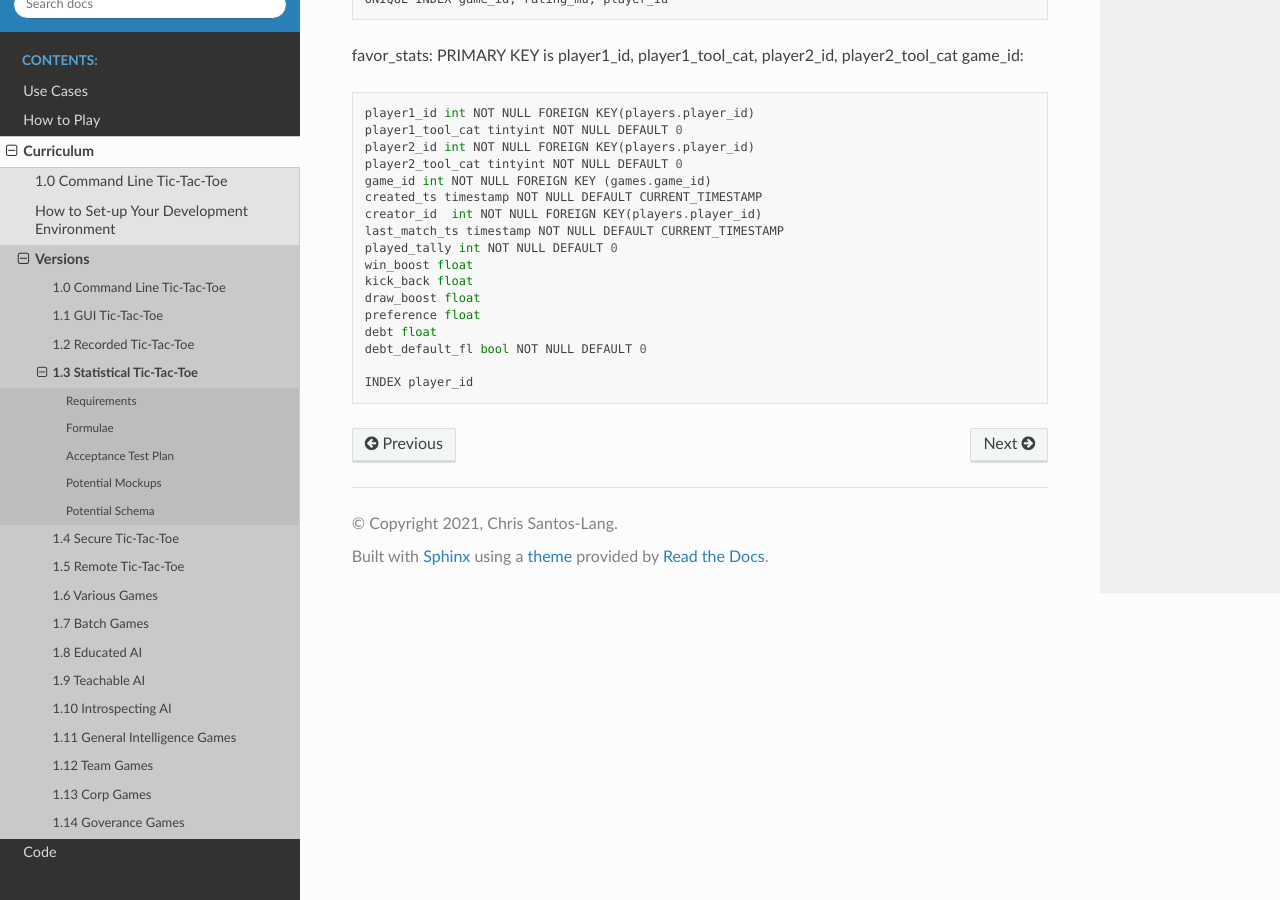
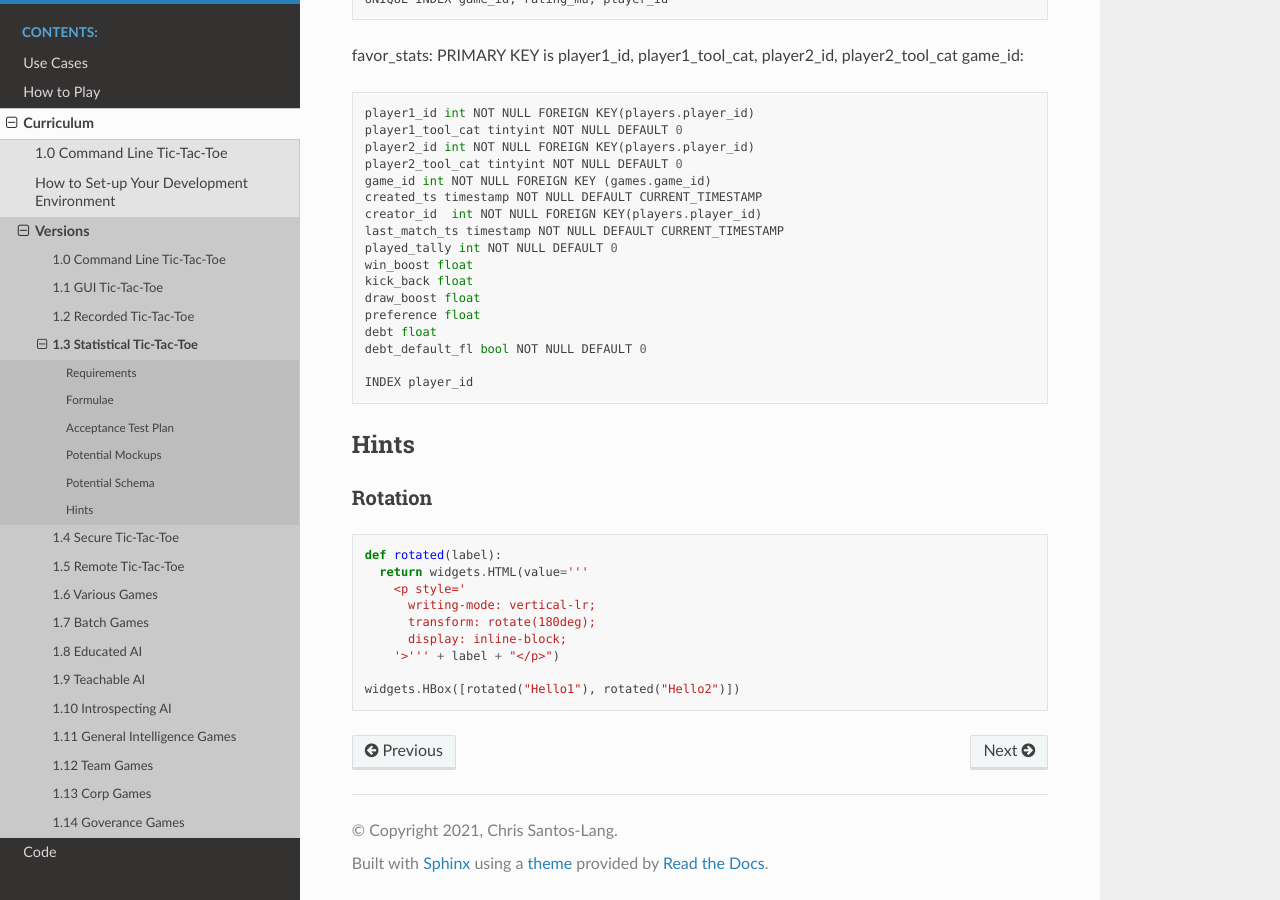
Before and after one commit to ChrisSantosLang/redscience, a Sphinx documentation site: the page built from docs/source/releases/stats.rst, in a window 1280 px wide and 900 px high, scrolled down 8526 px. Built offline with Sphinx 7.4.7 and the Read the Docs theme 2.0.0, drawn with Linux system fonts in a browser that asks for light colours.

Commit message:
Update stats.rst

```diff
--- a/docs/source/releases/stats.rst
+++ b/docs/source/releases/stats.rst
@@ -484,3 +484,21 @@ favor_stats: PRIMARY KEY is player1_id, player1_tool_cat, player2_id, player2_to
   debt_default_fl bool NOT NULL DEFAULT 0
 
   INDEX player_id
+
+Hints
+-----
+
+Rotation
+~~~~~~~~
+
+::
+
+  def rotated(label):
+    return widgets.HTML(value='''
+      <p style='
+        writing-mode: vertical-lr;
+        transform: rotate(180deg);
+        display: inline-block;
+      '>''' + label + "</p>")
+
+  widgets.HBox([rotated("Hello1"), rotated("Hello2")])
```
